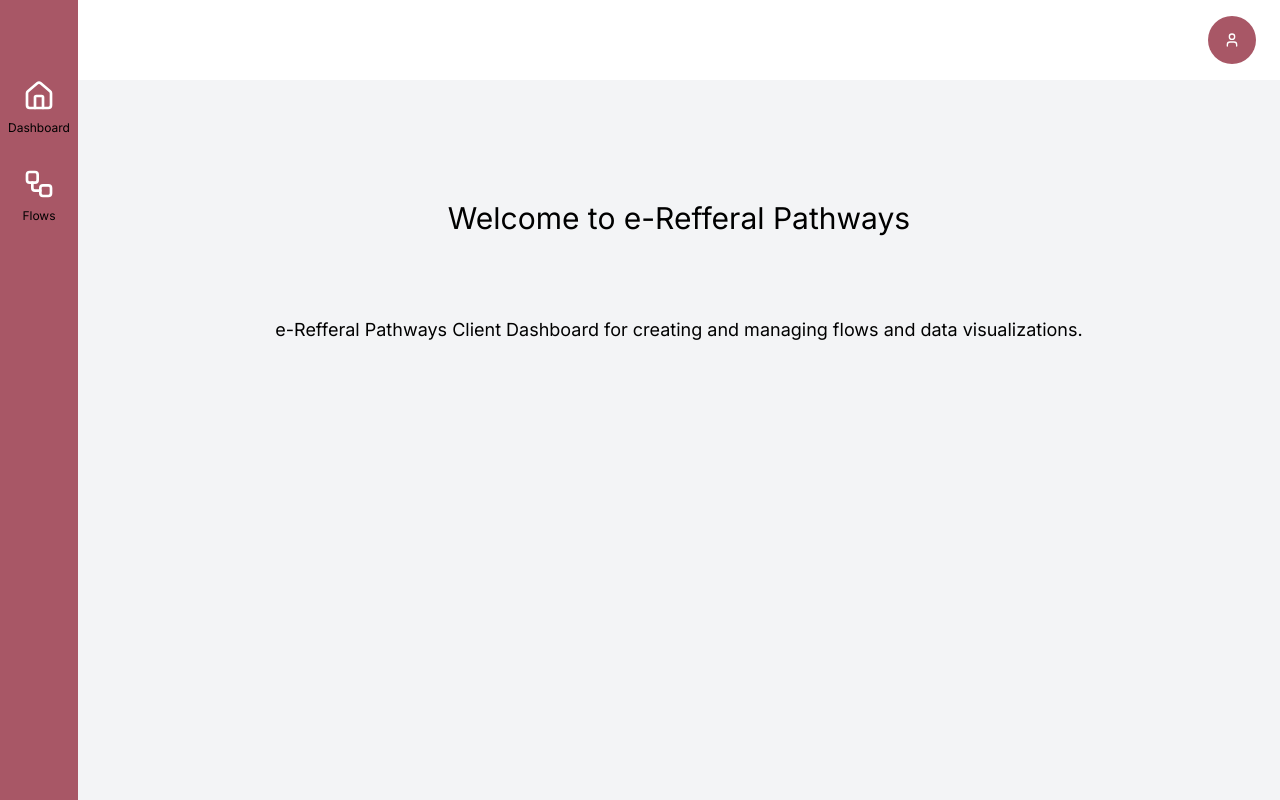
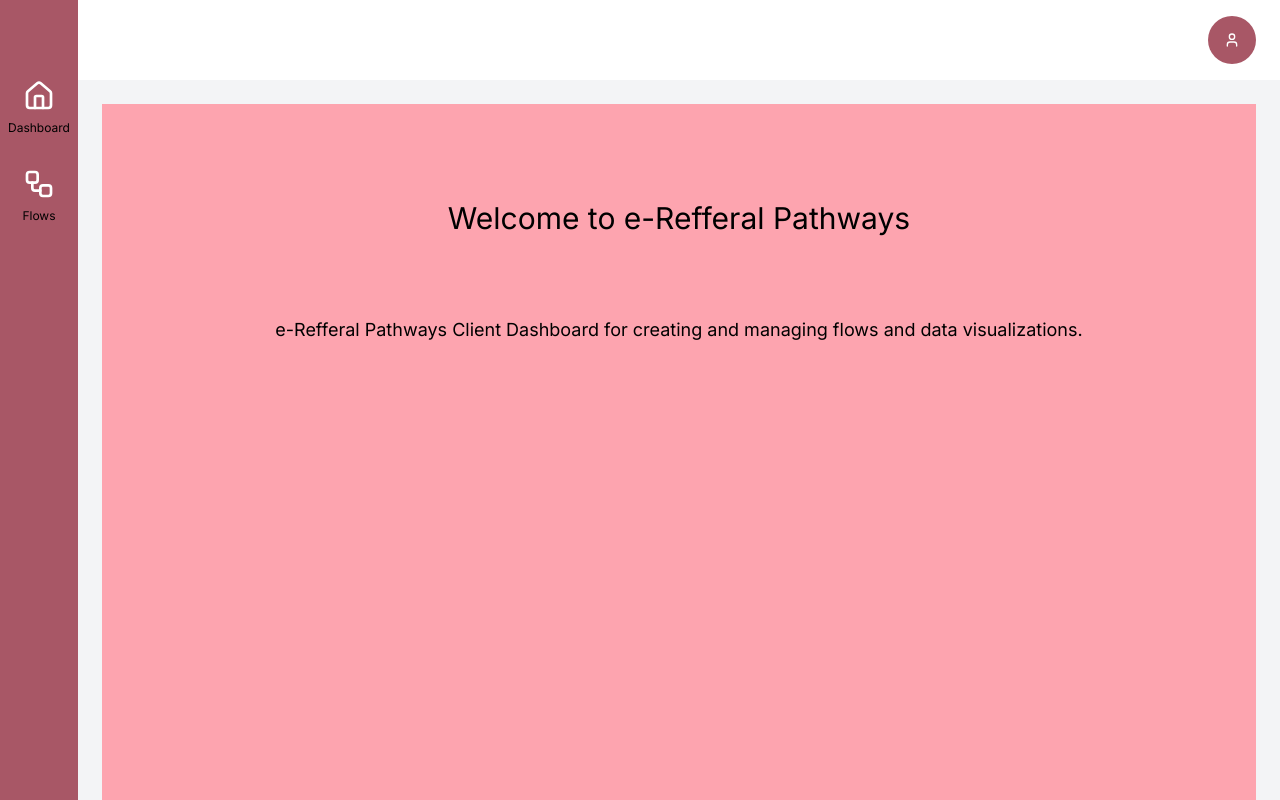
Before and after one commit to dsti-sl/e-referral, a Next.js app: page / in a window 1280 px wide. Built offline with nearby package versions, Linux system fonts and the light colour scheme.

Commit message:
changes on UI

```diff
--- a/src/app/flows/layout.tsx
+++ b/src/app/flows/layout.tsx
@@ -4,7 +4,7 @@ import Button from '@/components/Button';
 
 export default function FlowsLayout({ children }: { children: ReactNode }) {
   return (
-    <div className="flex min-h-screen flex-col p-12">
+    <div className="flex min-h-screen flex-col bg-rose-300 p-12">
       <h1 className="px-5 text-black">Flows</h1>
       <main>{children}</main>
     </div>
--- a/src/app/page.tsx
+++ b/src/app/page.tsx
@@ -1,6 +1,8 @@
+import { pages } from 'next/dist/build/templates/app-page';
+
 export default function Home() {
   return (
-    <div className="flex h-screen flex-col items-center gap-20 p-24 text-black">
+    <div className="flex h-screen flex-col items-center gap-20 bg-rose-300 p-24 text-black">
       <div className="text-3xl">Welcome to e-Refferal Pathways</div>
       <div className="text-lg">
         e-Refferal Pathways Client Dashboard for creating and managing flows and
--- a/src/components/User.tsx
+++ b/src/components/User.tsx
@@ -30,7 +30,7 @@ export function User() {
       <DropdownMenuTrigger>
         <Button
           onClick={() => {}}
-          className="flex h-12 w-12 items-center justify-center rounded-full bg-erefer-rose text-gray-700 hover:text-white"
+          className="flex h-12 w-12 items-center justify-center rounded-full border-erefer-rose bg-erefer-rose text-gray-700 hover:border hover:text-white"
         >
           {user?.image ? (
             <Image
```
